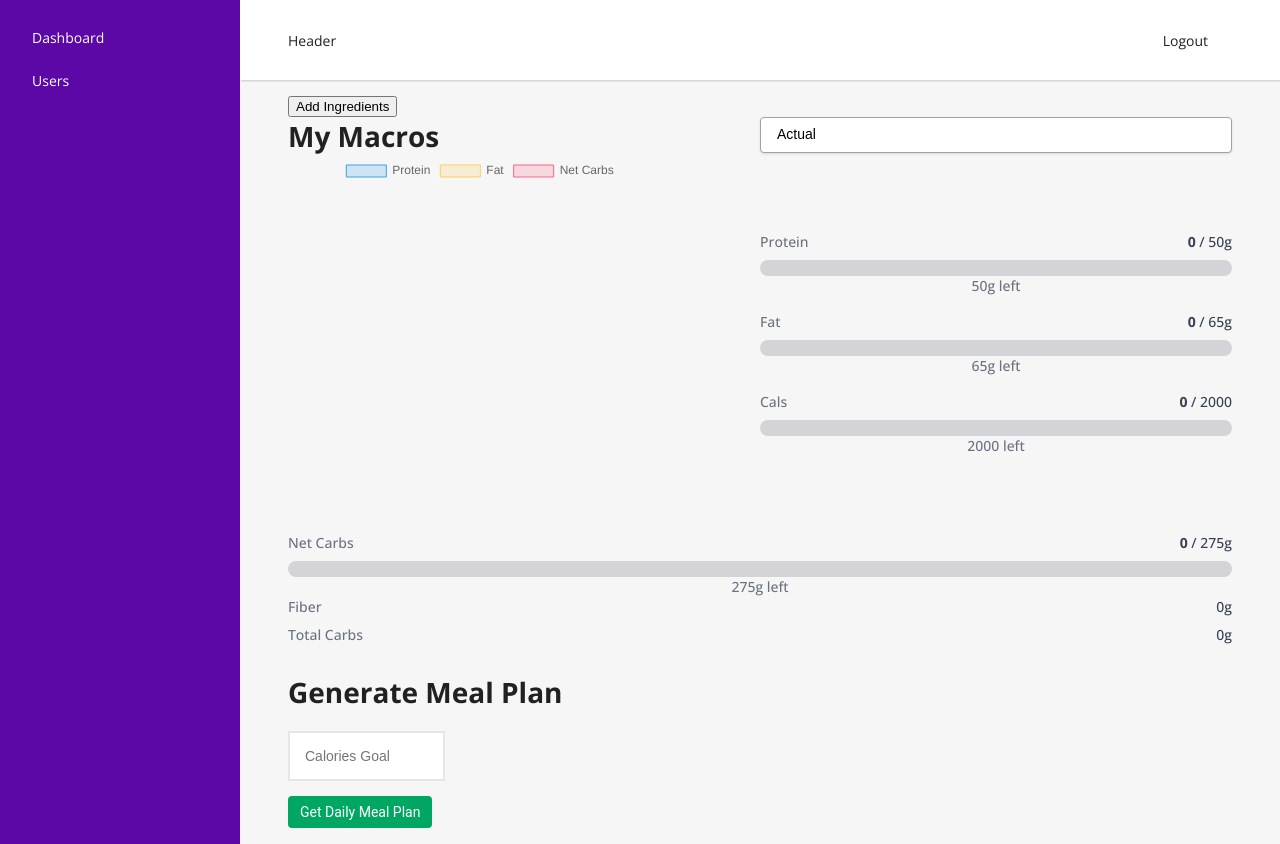
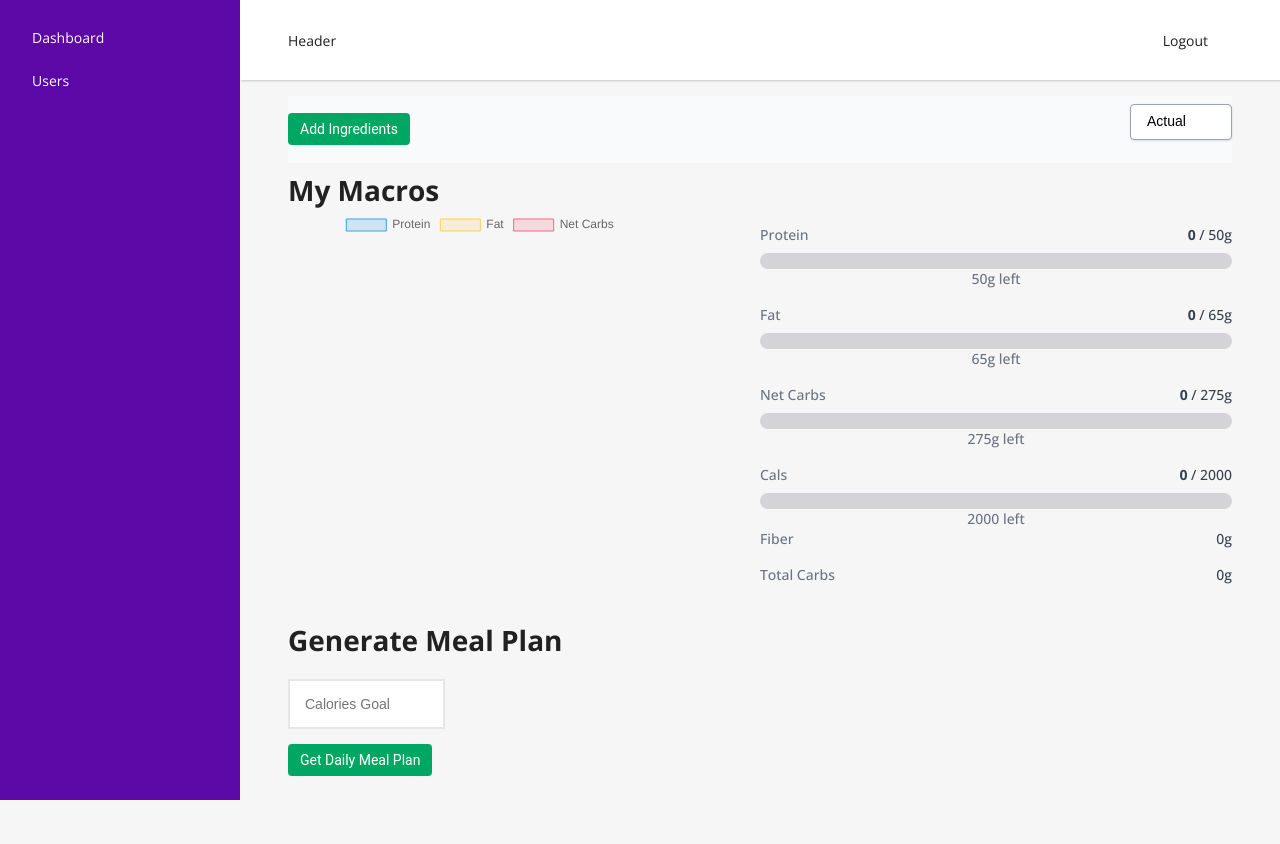
Before and after one commit to CodecoolGlobal/el-proyecte-grande-design-general-NemethBalint96, a React (Vite) app in the folder react/: page /dashboard in a window 1280 px wide. After the commit the page ends 800 px from the top, so only its background shows below. Built offline with nearby package versions, Linux system fonts and the light colour scheme; no server answers; sample sign-in values are in the browser's storage.

Commit message:
Add preview for ingredient addition

```diff
--- a/react/src/components/AddModal.jsx
+++ b/react/src/components/AddModal.jsx
@@ -1,75 +1,83 @@
+import React, {useEffect, useState} from "react";
 import SearchBar from "./SearchBar.jsx";
-import React, {useEffect, useState} from "react";
-import PieChart from "./PieChart.jsx";
+import Charts from "./Charts.jsx";
 
-export default function AddModal({ open, toggleModal, actual, setActual }) {
+export default function AddModal({ open, toggleModal, actual, setActual, goal }) {
   if (!open) return null;
-  const [first, setFirst] = useState(true);
-  const [amountReference, setAmountReference] = useState();
   const [ingredient, setIngredient] = useState();
-  const [title, setTitle] = useState('Search for an ingredient');
   const [amount, setAmount] = useState(100);
+  const [preView, setPreView] = useState({...actual});
 
   useEffect(() => {
     if (!ingredient) return;
-    if (first) {
-      setFirst(false);
-      setAmountReference({...ingredient});
-    }
-    let title = ingredient.name.charAt(0).toUpperCase() + ingredient.name.slice(1);
-    setTitle(title);
+    setPreView(getMetaData());
   }, [ingredient]);
 
   const addIngredient = () => {
-    let nutrients = ingredient.nutrition.nutrients;
-    let p = nutrients.find(nutrient => nutrient.name === "Protein").amount;
-    let f = nutrients.find(nutrient => nutrient.name === "Fat").amount;
-    let nc = nutrients.find(nutrient => nutrient.name === "Net Carbohydrates").amount;
-    let k = nutrients.find(nutrient => nutrient.name === "Calories").amount;
-    let tc = nutrients.find(nutrient => nutrient.name === "Carbohydrates").amount;
-    let fi = nutrients.find(nutrient => nutrient.name === "Fiber").amount;
-    let data = {
-      "protein": actual.protein + changeAmount(p),
-      "fat": actual.fat + changeAmount(f),
-      "netCarbs": actual.netCarbs + changeAmount(nc),
-      "cals": actual.cals + changeAmount(k),
-      "totalCarbs": actual.totalCarbs + changeAmount(tc),
-      "fiber": actual.fiber + changeAmount(fi),
-    };
-    setActual(data);
+    setActual(preView);
+    setPreView(null);
     setIngredient(null);
     toggleModal();
   }
 
-  const changeAmount = (value) => {
-    let change = amountReference.amount / amount;
+  const changeAmount = (value, amount) => {
+    let change = ingredient.amount / amount;
     return value / change;
+  }
+
+  const getMetaData = () => {
+    const nutrients = ingredient.nutrition.nutrients;
+    const protein = nutrients.find(nutrient => nutrient.name === "Protein");
+    const fat = nutrients.find(nutrient => nutrient.name === "Fat");
+    const netCarbs = nutrients.find(nutrient => nutrient.name === "Net Carbohydrates");
+    const cals = nutrients.find(nutrient => nutrient.name === "Calories");
+    const totalCarbs = nutrients.find(nutrient => nutrient.name === "Carbohydrates");
+    const fiber = nutrients.find(nutrient => nutrient.name === "Fiber");
+
+    return {
+      "protein": protein ? protein.amount : 0,
+      "fat": fat ? fat.amount : 0,
+      "netCarbs": netCarbs ? netCarbs.amount : 0,
+      "cals": cals ? cals.amount : 0,
+      "totalCarbs": totalCarbs ? totalCarbs.amount : 0,
+      "fiber": fiber ? fiber.amount : 0,
+    };
   }
 
   const changeIngredientAmount = (e) => {
     let value = e.target.value < 1 ? 1 : e.target.value;
+    const m = getMetaData();
+    let combined = {};
+    for (let prop in m) {
+        combined[prop] = actual[prop] + changeAmount(m[prop], value);
+    }
+
+    setPreView(combined)
     setAmount(value);
   }
 
   return (
-    <div className={"fixed inset-0 z-10 overflow-y-auto"}>
+    <div className={"fixed inset-0 z-10 overflow-y-auto bg-gray-500 bg-opacity-75"}>
       <div className={"flex min-h-full items-end justify-center p-4 text-center sm:items-center sm:p-0"}>
-        <div className={"relative transform overflow-hidden rounded-lg bg-white text-left shadow-xl transition-all sm:my-8 sm:w-full sm:max-w-lg"}>
+        <div className={"relative transform overflow-hidden rounded-lg bg-white text-left shadow-xl transition-all sm:my-8 sm:w-full sm:max-w-2xl"}>
           <div className={"bg-white px-4 pb-4 pt-5 sm:p-6 sm:pb-4"}>
             <div className={"sm:flex sm:items-start"}>
-              <div className={"mx-auto flex h-12 w-12  items-center justify-center rounded-full sm:mx-0 sm:h-10 sm:w-10"}>
-                {ingredient ? <img src={"https://spoonacular.com/cdn/ingredients_100x100/" + ingredient.image} alt={ingredient.name}></img> : null}
-              </div>
+              {ingredient ?
+                <div className={"mx-auto flex h-12 w-12  items-center justify-center rounded-full sm:mx-7 sm:my-3 sm:h-10 sm:w-10"}>
+                  <img src={"https://spoonacular.com/cdn/ingredients_100x100/" + ingredient.image} alt={ingredient.name}></img>
+                </div>
+                :
+                null
+              }
               <div className="mt-3 text-center sm:ml-4 sm:mt-0 sm:text-left">
                 <div className={"text-base font-semibold leading-6 text-gray-900"}>
-                  {title}
+                  {ingredient ? ingredient.name.charAt(0).toUpperCase() + ingredient.name.slice(1) : "Search for an ingredient"}
                 </div>
                 <div className="mt-2">
                   <div className="text-sm text-gray-500">
                     {ingredient ?
                       <>
                         <input className={"w-auto mr-2"} type="number" value={amount} min={1} onChange={(e) => changeIngredientAmount(e)}></input>g
-                        <PieChart protein={ingredient.nutrition.caloricBreakdown.percentProtein} fat={ingredient.nutrition.caloricBreakdown.percentFat} carbs={ingredient.nutrition.caloricBreakdown.percentCarbs} />
                       </>
                       :
                       <SearchBar setIngredient={setIngredient}/>
@@ -78,6 +86,7 @@ export default function AddModal({ open, toggleModal, actual, setActual }) {
                 </div>
               </div>
             </div>
+            {ingredient ? <Charts actual={preView} goal={goal}/> : null}
           </div>
           <div className="bg-gray-50 px-4 py-3 sm:flex sm:flex-row-reverse sm:px-6">
             <button
--- /dev/null
+++ b/react/src/components/Charts.jsx
@@ -0,0 +1,29 @@
+import React from "react";
+import PieChart from "./PieChart.jsx";
+import ProgressBar from "./ProgressBar.jsx";
+
+export default function Charts({actual, goal}) {
+  return (
+    <div className="flex">
+      <div className="w-1/2 h-96 bg-cover bg-center">
+        <PieChart protein={actual.protein} fat={actual.fat} carbs={actual.netCarbs}/>
+      </div>
+      <div className="w-1/2 flex flex-col my-4">
+        <div className="space-y-16">
+          <ProgressBar name='Protein' color='blue' data={actual.protein} sum={goal.protein}/>
+          <ProgressBar name='Fat' color='yellow' data={actual.fat} sum={goal.fat}/>
+          <ProgressBar name='Net Carbs' color='red' data={actual.netCarbs} sum={goal.carbs}/>
+          <ProgressBar name='Cals' color='slate' data={actual.cals} sum={goal.cals} unit={''}/>
+        </div>
+        <div className="flex items-center justify-between mt-12">
+          <p className="text-sm font-medium text-gray-500">Fiber</p>
+          <p className="text-sm font-medium text-gray-700">{actual.fiber.toFixed(0)}g</p>
+        </div>
+        <div className="flex items-center justify-between mt-4">
+          <p className="text-sm font-medium text-gray-500">Total Carbs</p>
+          <p className="text-sm font-medium text-gray-700">{actual.totalCarbs.toFixed(0)}g</p>
+        </div>
+      </div>
+    </div>
+  );
+}
--- a/react/src/components/Macros.jsx
+++ b/react/src/components/Macros.jsx
@@ -1,14 +1,15 @@
-import PieChart from "../components/PieChart.jsx";
-import ProgressBar from "./ProgressBar.jsx";
 import React, { useState } from 'react';
 import MealPlan from "./MealPlan.jsx";
 import AddModal from "./AddModal.jsx";
+import Charts from "./Charts.jsx";
 
 export default function Macros() {
-  const proteinGoal = 50;
-  const fatGoal = 65;
-  const carbsGoal = 275;
-  const calsGoal = 2000;
+  const goal = {
+    "protein": 50,
+    "fat": 65,
+    "carbs": 275,
+    "cals": 2000,
+  }
   const [selectedOption, setSelectedOption] = useState('Actual');
   const [actual, setActual] = useState({
     "protein": 0,
@@ -30,15 +31,10 @@ export default function Macros() {
 
   return (
     <>
-      <button onClick={toggleModal}>Add Ingredients</button>
-      <AddModal open={open} toggleModal={toggleModal} actual={actual} setActual={setActual} />
-      <div className="flex">
-        <div className="w-1/2 h-96 bg-cover bg-center">
-          <h1>My Macros</h1>
-          <PieChart protein={actual.protein} fat={actual.fat} carbs={actual.netCarbs}/>
-        </div>
-        <div className="w-1/2 flex flex-col space-y-16">
-
+      <div className="bg-gray-50 py-2 mb-2 flex items-center justify-between">
+        <button onClick={toggleModal}
+          className="btn-add"
+        >Add Ingredients</button>
         <div>
           <select
             id="simple-select"
@@ -51,25 +47,10 @@ export default function Macros() {
             <option>Goal</option>
           </select>
         </div>
-
-          <ProgressBar name='Protein' color='blue' data={actual.protein} sum={proteinGoal} />
-          <ProgressBar name='Fat' color='yellow' data={actual.fat} sum={fatGoal} />
-          <ProgressBar name='Cals' color='slate' data={actual.cals} sum={calsGoal} unit={''} />
       </div>
-
-      </div>
-      <div className="mt-8">
-        <ProgressBar name='Net Carbs' color='red' data={actual.netCarbs} sum={carbsGoal} />
-        <div className="flex items-center justify-between mb-2 mt-12">
-          <p className="text-sm font-medium text-gray-500">Fiber</p>
-          <p className="text-sm font-medium text-gray-700">{actual.fiber.toFixed(0)}g</p>
-        </div>
-        <div className="flex items-center justify-between mb-2">
-          <p className="text-sm font-medium text-gray-500">Total Carbs</p>
-          <p className="text-sm font-medium text-gray-700">{actual.totalCarbs.toFixed(0)}g</p>
-        </div>
-    </div>
-
+      <AddModal open={open} toggleModal={toggleModal} actual={actual} setActual={setActual} goal={goal} />
+      <h1>My Macros</h1>
+      <Charts actual={actual} goal={goal} />
       <div className="w-1/2 pb-5 pt-5">
         <h1>Generate Meal Plan</h1>
       </div>
```
Lines whose indentation alone changed are shown as unchanged.
